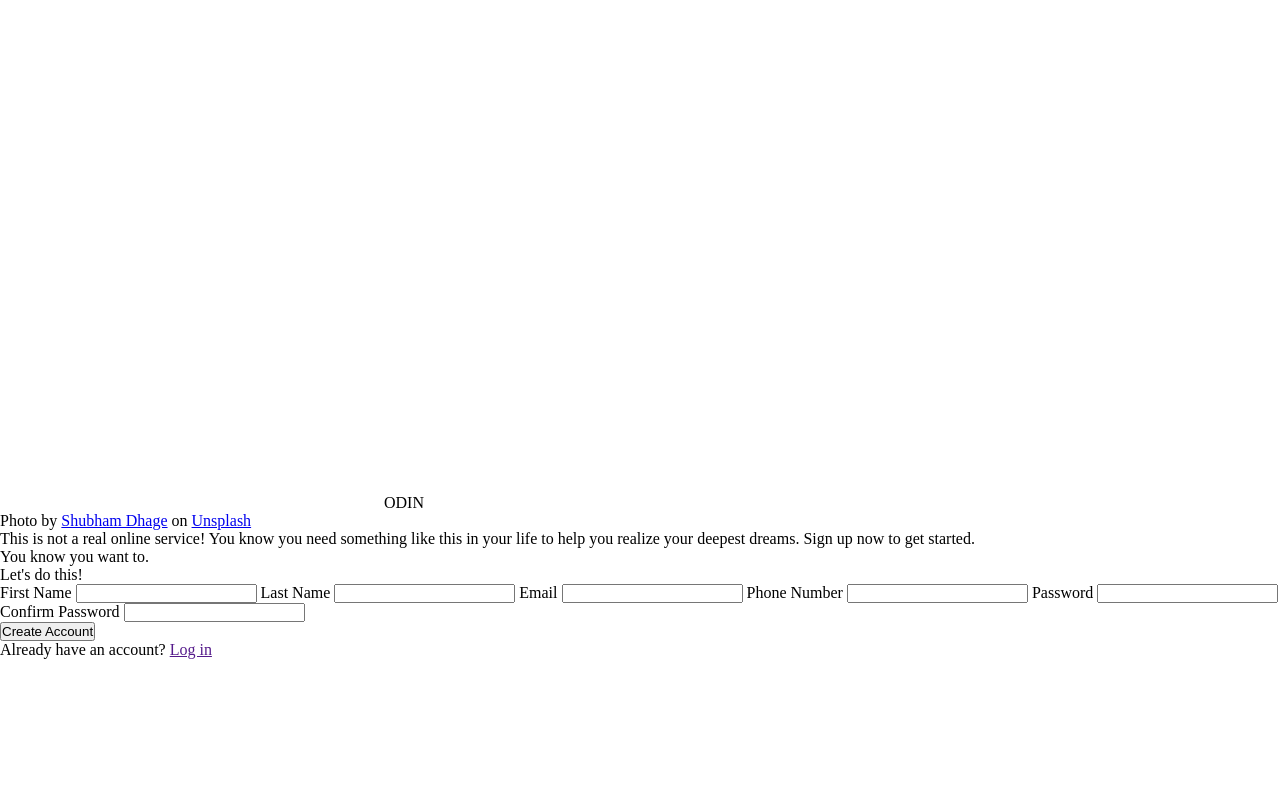
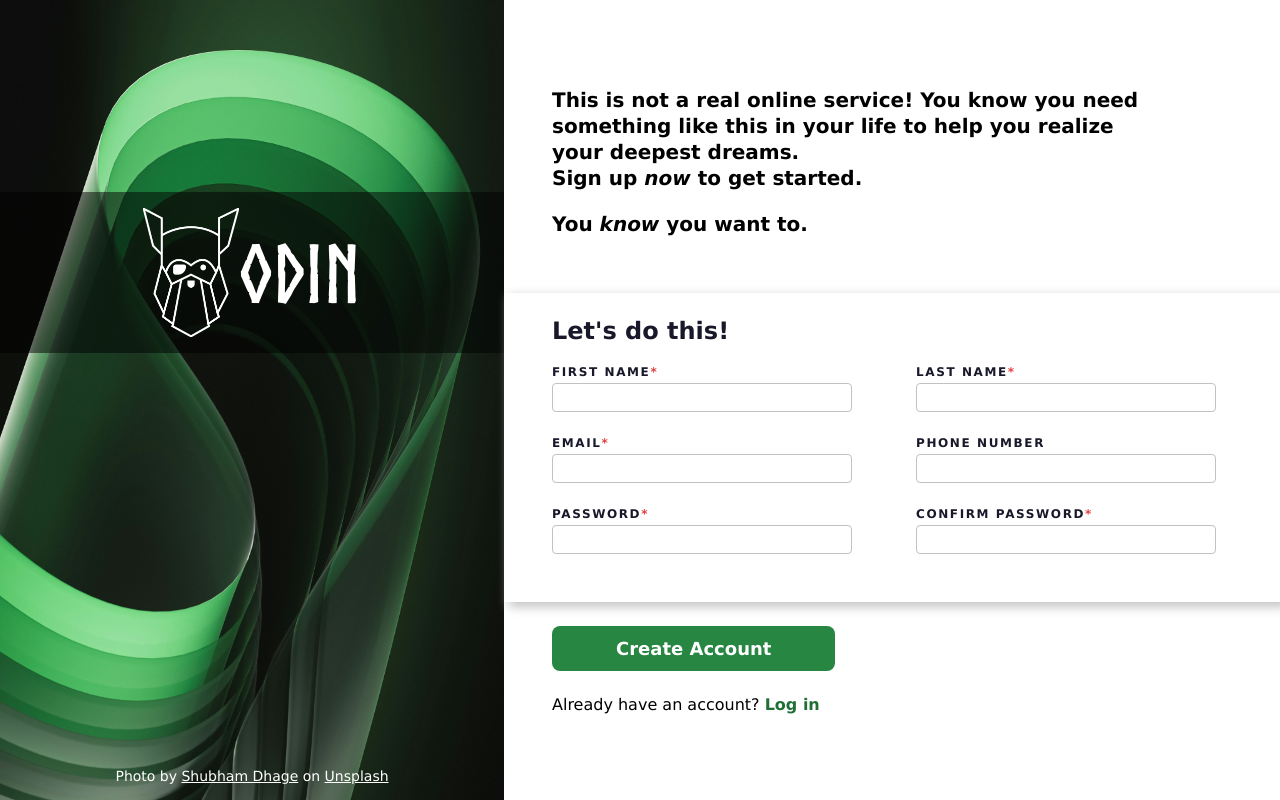
Before and after one commit to fell-z/sign-up-form-odin, a plain HTML site: page index.html in a window 1280 px wide. Drawn offline with Linux system fonts and the light colour scheme.

Commit message:
Add styles to the page
- Also changed the html general structure.

```diff
--- a/index.html
+++ b/index.html
@@ -8,7 +8,6 @@
   </head>
 
   <body>
-    <main>
     <div class="left-wrapper">
       <div class="logo-wrapper">
         <img
@@ -20,7 +19,7 @@
         <span class="logo-text">ODIN</span>
       </div>
 
-        <p>
+      <p class="credits">
         Photo by
         <a
           href="https://unsplash.com/@theshubhamdhage?utm_content=creditCopyText&utm_medium=referral&utm_source=unsplash"
@@ -35,40 +34,64 @@
     </div>
 
     <div class="right-wrapper">
+      <div class="call-to-action">
         <p>
-          This is not a real online service! You know you need something like this in your life to
-          help you realize your deepest dreams. Sign up <span class="italic-text">now</span> to get
-          started.
+          This is not a real online service! You know you need something like this
+          in your life to help you realize your deepest dreams. <br />Sign up
+          <span class="italic-text">now</span> to get started.
         </p>
         <p>
           You <span class="italic-text">know</span> you want to.
         </p>
+      </div>
 
       <div class="form-wrapper">
         <p>Let's do this!</p>
         <form id="sign-up">
-            <label for="first-name">First Name
-              <input id="first-name" name="first_name" type="text" pattern="\w+" required>
+          <label for="first-name"
+            >First Name<span class="required-star">*</span>
+            <input
+              id="first-name"
+              name="first_name"
+              type="text"
+              required
+            />
+            <span></span>
           </label>
 
-            <label for="last-name">Last Name
-              <input id="last-name" name="last_name" type="text" pattern="\w+" required>
+          <label for="last-name"
+            >Last Name<span class="required-star">*</span>
+            <input
+              id="last-name"
+              name="last_name"
+              type="text"
+              required
+            />
+            <span></span>
           </label>
 
-            <label for="email">Email
-              <input id="email" name="email" type="email" required>
+          <label for="email"
+            >Email<span class="required-star">*</span>
+            <input id="email" name="email" type="email" required />
+            <span></span>
           </label>
 
-            <label for="phone-number">Phone Number
-              <input id="phone-number" name="phone_number" type="tel">
+          <label for="phone-number"
+            >Phone Number
+            <input id="phone-number" name="phone_number" type="tel" />
+            <span></span>
           </label>
 
-            <label for="password">Password
-              <input id="password" name="password" type="password" required>
+          <label for="password"
+            >Password<span class="required-star">*</span>
+            <input id="password" name="password" type="password" required />
+            <span></span>
           </label>
 
-            <label for="confirm-password">Confirm Password
-              <input id="confirm-password" type="password" required>
+          <label for="confirm-password"
+            >Confirm Password<span class="required-star">*</span>
+            <input id="confirm-password" type="password" required />
+            <span></span>
           </label>
         </form>
       </div>
@@ -77,6 +100,5 @@
 
       <p>Already have an account? <a href="">Log in</a></p>
     </div>
-    </main>
   </body>
 </html>
--- a/style.css
+++ b/style.css
@@ -6,8 +6,226 @@
     font-style: normal;
 }
 
+:root {
+  --left-wrapper-width: 600px;
+  --right-wrapper-left-spacing: 48px;
+  font-family: "Verdana", system-ui, -apple-system, BlinkMacSystemFont, 'Segoe UI', Roboto, Oxygen, Ubuntu, Cantarell, 'Open Sans', 'Helvetica Neue', sans-serif;
+}
+
 * {
   padding: 0;
   margin: 0;
   box-sizing: border-box;
 }
+
+body {
+  display: flex;
+  justify-content: center;
+  align-items: stretch;
+  height: 800px;
+
+  margin: 0 auto;
+}
+
+input,
+button {
+  font: inherit;
+}
+
+.left-wrapper,
+.right-wrapper {
+  flex: 1;
+}
+
+.left-wrapper {
+  max-width: var(--left-wrapper-width);
+  padding: 16px 0;
+
+  background-image: url("images/background.jpg");
+  background-position: center;
+  background-size: var(--left-wrapper-width) 100%;
+  background-repeat: no-repeat;
+
+  display: flex;
+  flex-direction: column;
+  align-items: center;
+}
+
+.left-wrapper > * {
+  flex: 0 0 auto;
+}
+
+.credits {
+  margin-top: auto;
+}
+
+.credits,
+.credits a {
+  color: hsl(0, 0%, 100%);
+  font-size: 0.875rem;
+}
+
+.logo-wrapper {
+  align-self: stretch;
+
+  margin-top: 35%;
+  padding: 16px;
+  background-color: hsl(0, 0%, 0%, 0.5);
+
+  display: flex;
+  justify-content: center;
+  align-items: center;
+}
+
+.logo-wrapper img {
+  width: 96px;
+  height: auto;
+}
+
+.logo-wrapper .logo-text {
+  font-family: "Norse Bold";
+  font-size: 5rem;
+  color: hsl(0, 0%, 100%);
+}
+
+.right-wrapper {
+  display: flex;
+  flex-direction: column;
+  justify-content: center;
+  align-items: stretch;
+  gap: 24px;
+}
+
+.right-wrapper > * {
+  margin-left: var(--right-wrapper-left-spacing);
+}
+
+.call-to-action {
+  font-weight: bold;
+  font-size: 1.25rem;
+  line-height: 1.3;
+
+  width: 600px;
+  margin-bottom: 32px;
+}
+
+.call-to-action > p:first-child {
+  margin-bottom: 20px;
+}
+
+.call-to-action .italic-text {
+  font-style: italic;
+}
+
+.form-wrapper {
+  color: hsl(240deg, 27%, 13%);
+  box-shadow: 6px 4px 10px 1px hsl(0, 0%, 77%);
+
+  margin-left: 0;
+  padding: 24px var(--right-wrapper-left-spacing) 48px;
+}
+
+.form-wrapper p {
+  font-size: 1.5rem;
+  font-weight: bold;
+
+  margin-bottom: 20px;
+}
+
+.form-wrapper form {
+  width: 680px;
+
+  display: flex;
+  flex-wrap: wrap;
+  gap: 24px 64px;
+}
+
+form label {
+  font-size: 12px;
+  font-weight: bold;
+  text-transform: uppercase;
+  letter-spacing: 0.1rem;
+}
+
+input {
+  display: block;
+  width: 300px;
+  padding: 4px 8px;
+  margin-top: 4px;
+
+  font-weight: normal;
+  font-size: 1rem;
+
+  border: 1px solid hsl(0, 0%, 76%);
+  border-radius: 4px;
+}
+
+label .required-star {
+  color: hsl(0deg, 75%, 57%);
+}
+
+input:required:user-invalid {
+  border-bottom: 1px solid hsl(0deg, 75%, 57%);
+}
+
+input:required:valid {
+  border-bottom: 1px solid hsl(120deg, 78%, 64%)
+}
+
+input:invalid + span {
+  position: relative;
+}
+
+input:required:user-invalid + span::after {
+  text-transform: initial;
+  letter-spacing: initial;
+  font-size: 12px;
+  color: hsl(0deg, 75%, 57%);
+
+  position: absolute;
+  content: "* Required field";
+  width: 15ch;
+  top: 12px;
+  left: 8px;
+}
+
+.form-wrapper input:focus {
+  outline: 0;
+  border: 1px solid hsl(220deg, 75%, 57%);
+  box-shadow: 4px 4px 4px hsl(0, 0%, 90%);
+}
+
+.right-wrapper button {
+  background-color: hsl(137deg, 55%, 34%);
+  color: hsl(0, 0%, 100%);
+
+  padding: 12px 64px;
+  border: 0;
+  border-radius: 8px;
+
+  font-weight: bold;
+  font-size: 18px;
+
+  cursor: pointer;
+
+  align-self: flex-start
+}
+
+.right-wrapper button:hover {
+  background-color: hsl(137deg, 55%, 40%);
+}
+
+.right-wrapper button:active {
+  background-color: hsl(137deg, 55%, 27%);
+}
+
+.right-wrapper a {
+  color: hsl(137deg, 55%, 28%);
+
+  font-weight: bold;
+  text-decoration: none;
+}
+
+.right-wrapper a:active {
+  color: hsl(137deg, 55%, 44%);
+}
```
Lines whose indentation alone changed are shown as unchanged.
